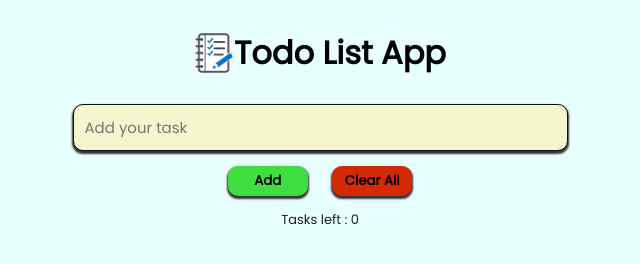
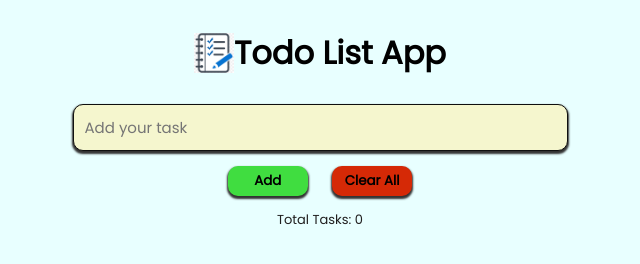
Before and after one commit to 283arbaz/ToDo_List, a plain HTML site: page index.html in a window 1280 px wide. Shown: the full height of the page, 320-960 px from the left. Drawn offline with Linux system fonts and the light colour scheme.

Commit message:
change task left to total task

```diff
--- a/index.html
+++ b/index.html
@@ -28,7 +28,7 @@
       </ul>
 
       <!-- task count -->
-      <span id="total-tasks">Tasks left : <span id="tasks-counter">0</span></span>
+      <span id="total-tasks">Total Tasks: <span id="tasks-counter">0</span></span>
     </div>
     <script src="todo.js"></script>
 </body>
```
